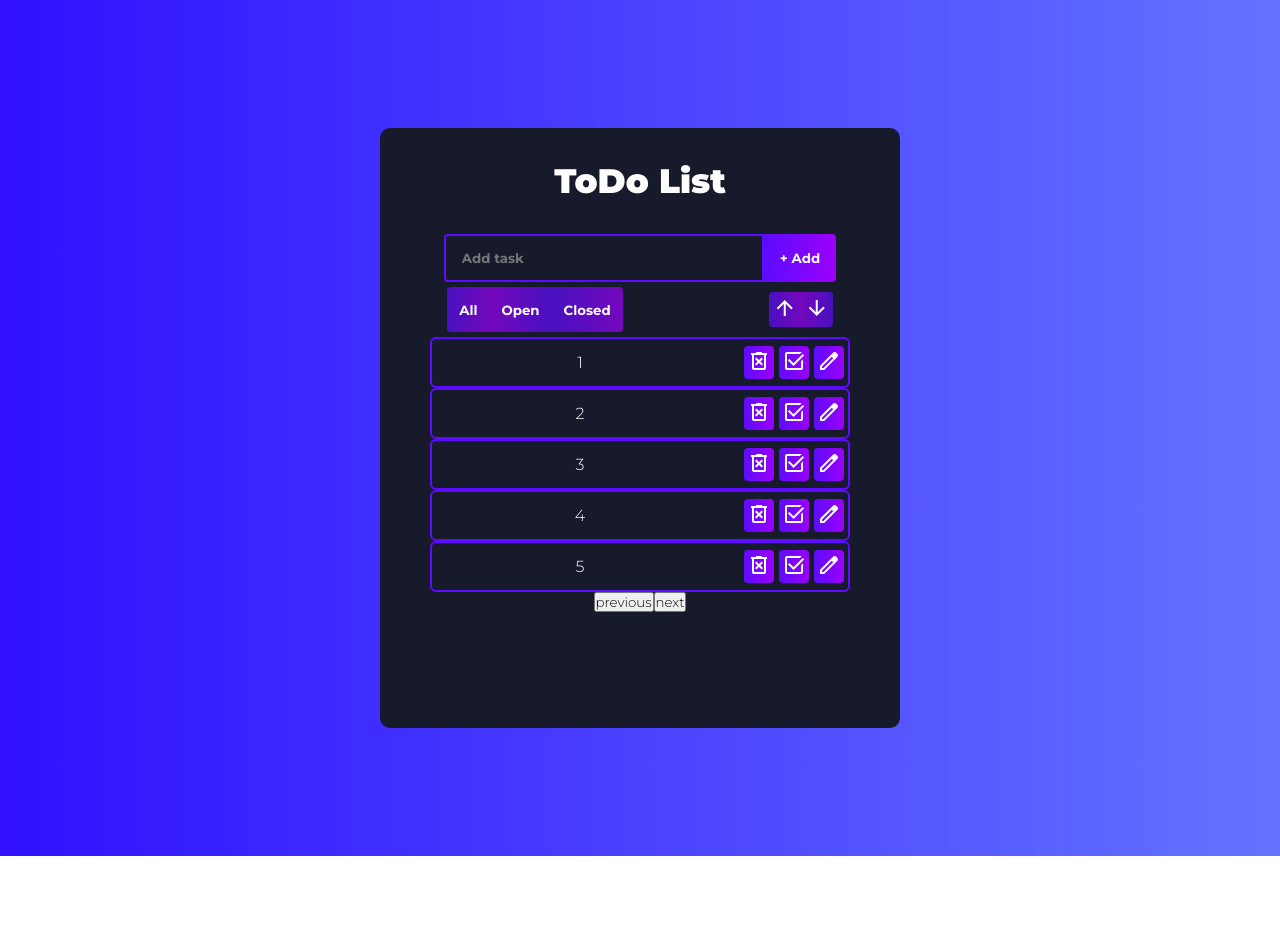
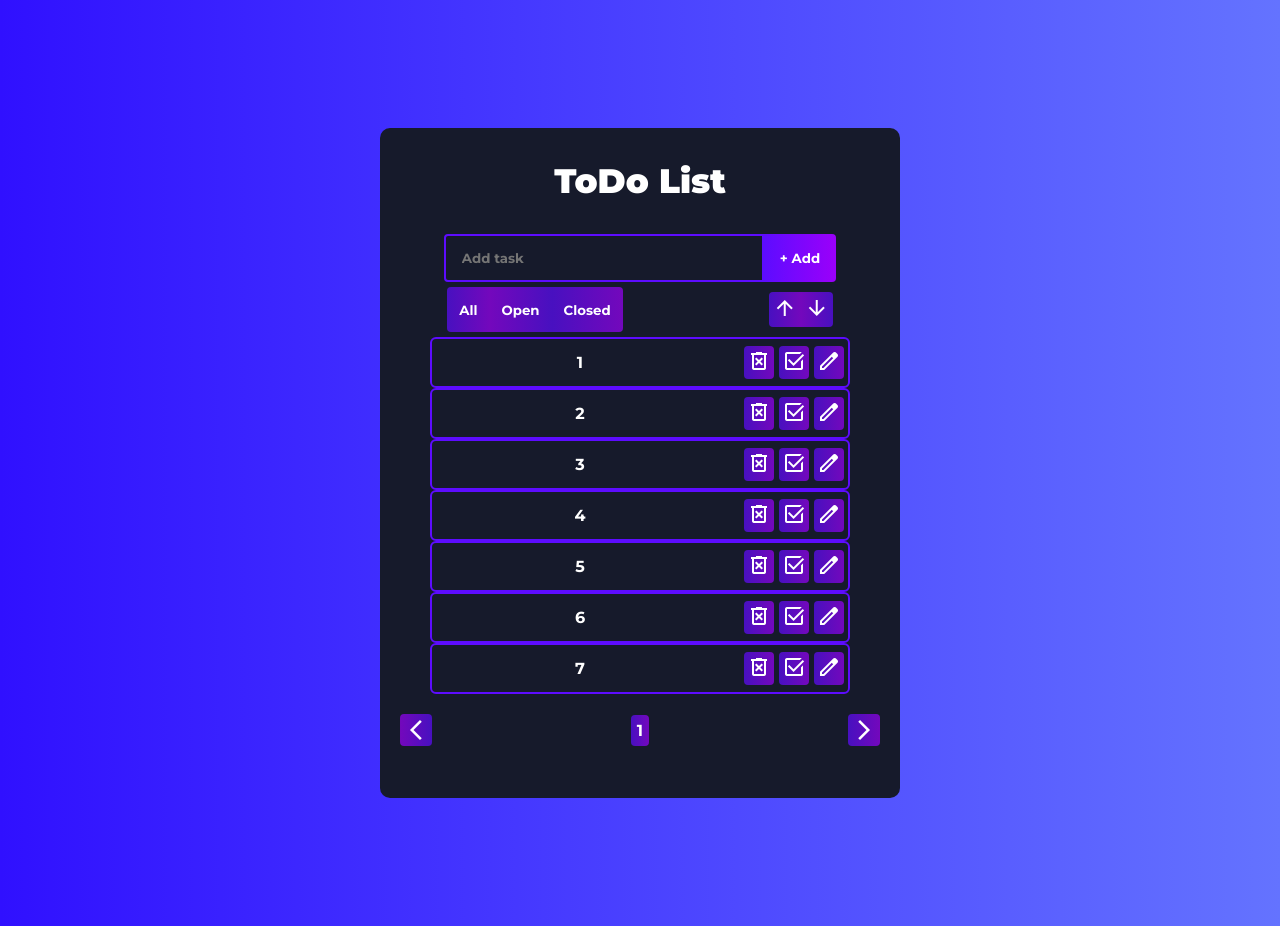
Before and after one commit to Kibbaa/ToDoListProject-main, a React (Create React App) app: page / in a window 1280 px wide. Before the commit the page ends 856 px from the top, so only its background shows below. Built offline with nearby package versions, Linux system fonts and the light colour scheme.

Commit message:
add pagination

```diff
--- a/src/App.css
+++ b/src/App.css
@@ -133,11 +133,18 @@
   outline: none;
   background: linear-gradient(
     90deg,
+    rgba(93, 12, 255, 0.7) 0%,
+    rgba(155, 0, 250, 0.7) 100%
+  );
+  color: #fff;
+  text-transform: capitalize;
+}
+.todo-button-delete:hover{
+  background: linear-gradient(
+    90deg,
     rgba(93, 12, 255, 1) 0%,
     rgba(155, 0, 250, 1) 100%
   );
-  color: #fff;
-  text-transform: capitalize;
 }
 
 .button-by-done-all{
@@ -224,12 +231,19 @@
   outline: none;
   background: linear-gradient(
     90deg,
-    rgba(93, 12, 255, 1) 0%,
-    rgba(155, 0, 250, 1) 100%
+    rgba(93, 12, 255, 0.7) 0%,
+    rgba(155, 0, 250, 0.7) 100%
   );
   color: #fff;
   text-transform: capitalize;
   margin-right: 4px;
+}
+.todo-button-edit:hover{
+  background: linear-gradient(
+    90deg,
+    rgba(93, 12, 255, 1) 0%,
+    rgba(155, 0, 250, 1) 100%
+  );
 }
 
 .todo-button-save{
@@ -241,22 +255,31 @@
   outline: none;
   background: linear-gradient(
     90deg,
+    rgba(93, 12, 255, 0.7) 0%,
+    rgba(155, 0, 250, 0.7) 100%
+  );
+  color: #fff;
+  text-transform: capitalize;
+  font-weight: 700;
+}
+.todo-button-save:hover{
+  background: linear-gradient(
+    90deg,
     rgba(93, 12, 255, 1) 0%,
     rgba(155, 0, 250, 1) 100%
   );
-  color: #fff;
-  text-transform: capitalize;
 }
 
 .task-window{
   padding: 14px 32px 14px 16px;
   border-radius: 4px;
-
+  font-weight: 700;
   outline: none;
   width: 220px;
   background: transparent;
   color: #fff;
   flex: 1;
+  overflow: hidden
 }
 
 .todo-button-selector {
@@ -266,15 +289,20 @@
   outline: none;
   background: linear-gradient(
     90deg,
-    rgba(93, 12, 255, 1) 0%,
-    rgba(155, 0, 250, 1) 100%
+    rgba(93, 12, 255, 0.7) 0%,
+    rgba(155, 0, 250, 0.7) 100%
   );
   color: #fff;
   text-transform: capitalize;
   border-radius: 4px;
   margin: 0 5px 0 5px;
-
-
+}
+.todo-button-selector:hover{
+  background: linear-gradient(
+    90deg,
+    rgba(93, 12, 255, 1) 0%,
+    rgba(155, 0, 250, 1) 100%
+  );
 }
 .input-edit{
   padding: 14px 32px 14px 16px;
@@ -300,3 +328,98 @@ align-items: center;
   border: none;
   cursor: pointer;
 }
+
+.paginate-item-li{
+  list-style-type: none;
+}
+.btn-prev-item{
+  display: flex;
+  background: linear-gradient(
+    90deg,
+    rgba(93, 12, 255, 0.7) 0%,
+    rgba(155, 0, 250, 0.7) 100%
+  );
+  color: #fff;
+  text-transform: capitalize;
+  font-weight: 700;
+  border-radius: 4px;
+  border: none;
+  cursor: pointer;
+  outline: none;
+  padding: 4px;
+  transform: scale(-1, 1);
+}
+.btn-prev-item:hover{
+  display: flex;
+  background: linear-gradient(
+    90deg,
+    rgba(93, 12, 255, 1) 0%,
+    rgba(155, 0, 250, 1) 100%
+  );
+  color: #fff;
+  text-transform: capitalize;
+  font-weight: 700;
+  border-radius: 4px;
+  border: none;
+  cursor: pointer;
+  outline: none;
+  padding: 4px;
+  transform: scale(-1, 1);
+}
+.btn-next-item{
+  display: flex;
+  background: linear-gradient(
+    90deg,
+    rgba(93, 12, 255, 0.7) 0%,
+    rgba(155, 0, 250, 0.7) 100%
+  );
+  color: #fff;
+  text-transform: capitalize;
+  font-weight: 700;
+  border-radius: 4px;
+  border: none;
+  cursor: pointer;
+  outline: none;
+  padding: 4px;
+}
+.btn-next-item:hover{
+  background: linear-gradient(
+    90deg,
+    rgba(93, 12, 255, 1) 0%,
+    rgba(155, 0, 250, 1) 100%
+  );
+}
+.paginate-single-item{
+  border: none;
+  cursor: pointer;
+  outline: none;
+  background: linear-gradient(
+    90deg,
+    rgba(93, 12, 255, 0.7) 0%,
+    rgba(155, 0, 250, 0.7) 100%
+  );
+  color: #fff;
+  text-transform: capitalize;
+  margin: 2px;
+  padding: 6px;
+  border-radius: 4px;
+  text-decoration: none;
+  font-weight: 700;
+
+}
+.paginate-single-item:hover{background: linear-gradient(
+  270deg,
+  rgba(93, 12, 255, 1) 0%,
+  rgba(155, 0, 250, 1) 100%
+);
+}
+.pagination-window{
+  display: flex;
+  margin: 20px;
+  justify-content: space-between;
+}
+.paginate-all-items{
+  display: flex;
+  align-items: center;
+  justify-content: center;
+}
--- a/src/App.js
+++ b/src/App.js
@@ -22,6 +22,22 @@ function App() {
   const [value, setValue] = useState('');
   const [filterDate, setFilterDate] = useState('up');
   const [currentPage, setCurrentPage] = useState(1)
+
+
+  const sortedArr = ((todos) => {
+
+    return []
+  })()
+  const filteredArr = (() => {
+
+    return []
+  })()
+
+  const parginatedArr = (() => {
+
+    return []
+  })()
+
     useEffect( () => {
       setFiltered(todos)
     },[todos]);
@@ -87,15 +103,7 @@ function saveTodoEdit (id){
   setTodo(newTodo);
   setEdit(null);
   };
-//FILTER BY DONE/UNDONE FUNC
-function todoFilter(status) {
-  if(status === 'all'){
-      setFiltered(todos)
-  } else{
-      let newTodo = [...todos].filter(item => item.status === status)
-      setFiltered(newTodo)
-  }
-};
+
 //Filter by Date
 function filterByDate(){
   if(filterDate === 'up'){
@@ -108,17 +116,18 @@ function filterByDate(){
   };
 //Pagination
  const NumberOfPages = [];
- const todosPerPage = 5
+ const todosPerPage = 7
  const LastIndexTodo = currentPage * todosPerPage
  const FirtIndexTodo = LastIndexTodo - todosPerPage
  const pagi = filtered.slice(FirtIndexTodo, LastIndexTodo);
  for (let i=1; i <= Math.ceil(todos.length / todosPerPage); i++ ){
   NumberOfPages.push(i)
  };
- const handlerPagination = pageNumber => setCurrentPage(pageNumber)
+//  const handlerPagination
  const previousPage = () => setCurrentPage(prev=>prev-1);
  const nextPage = () => setCurrentPage(prev=>prev+1);
-console.log(typeof handlerPagination)
+ const paginateHandler = (number) => setCurrentPage(number)
+
   return (
     <div className="App-all">
         <Header />
@@ -141,7 +150,7 @@ console.log(typeof handlerPagination)
         setFilterDate={setFilterDate} />
         <Pagination
         NumberOfPages={NumberOfPages}
-        handlerPagination={handlerPagination}
+        paginateHandler={paginateHandler}
         previousPage={previousPage}
         nextPage={nextPage}
          />
--- a/src/components/pagination/Pagination.js
+++ b/src/components/pagination/Pagination.js
@@ -1,17 +1,21 @@
 import React from "react";
 
-function Pagination({nextPage, previousPage, handlerPagination,NumberOfPages}) {
+function Pagination({nextPage, previousPage, paginateHandler,NumberOfPages}) {
     return(
-       <ul className="pagination-window">
-        <button onClick={previousPage}>previous</button>
-        {/* { {NumberOfPages.map()
-
-           } */}
-
-        <button onClick={nextPage}>next</button>
-
-
-       </ul>
+      <div className="pagination-window">
+            <button className="btn-prev-item" onClick={previousPage}><span className="material-symbols-outlined">arrow_forward_ios</span></button>
+               <ul className="paginate-all-items">
+               { NumberOfPages.map(number =>(
+                 <li key={number} className='paginate-item-li'>
+                   <a className="paginate-single-item" href="#" onClick={() => paginateHandler(number)}>
+                     {number}
+                   </a>
+                 </li>
+               ))
+               }
+               </ul>
+            <button className="btn-next-item" onClick={nextPage}><span className="material-symbols-outlined">arrow_forward_ios</span></button>
+      </div>
     )
 }
 
```
